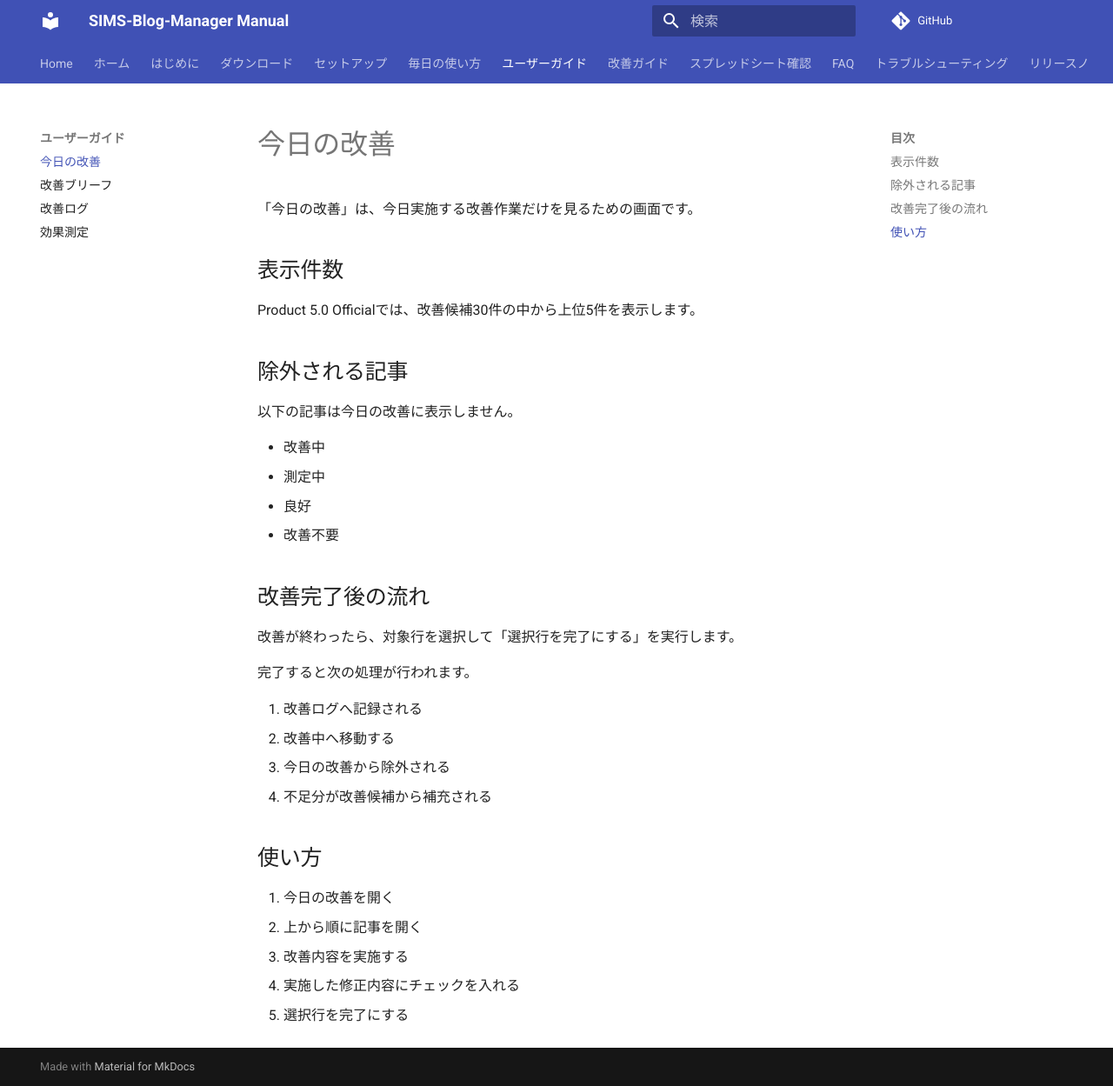
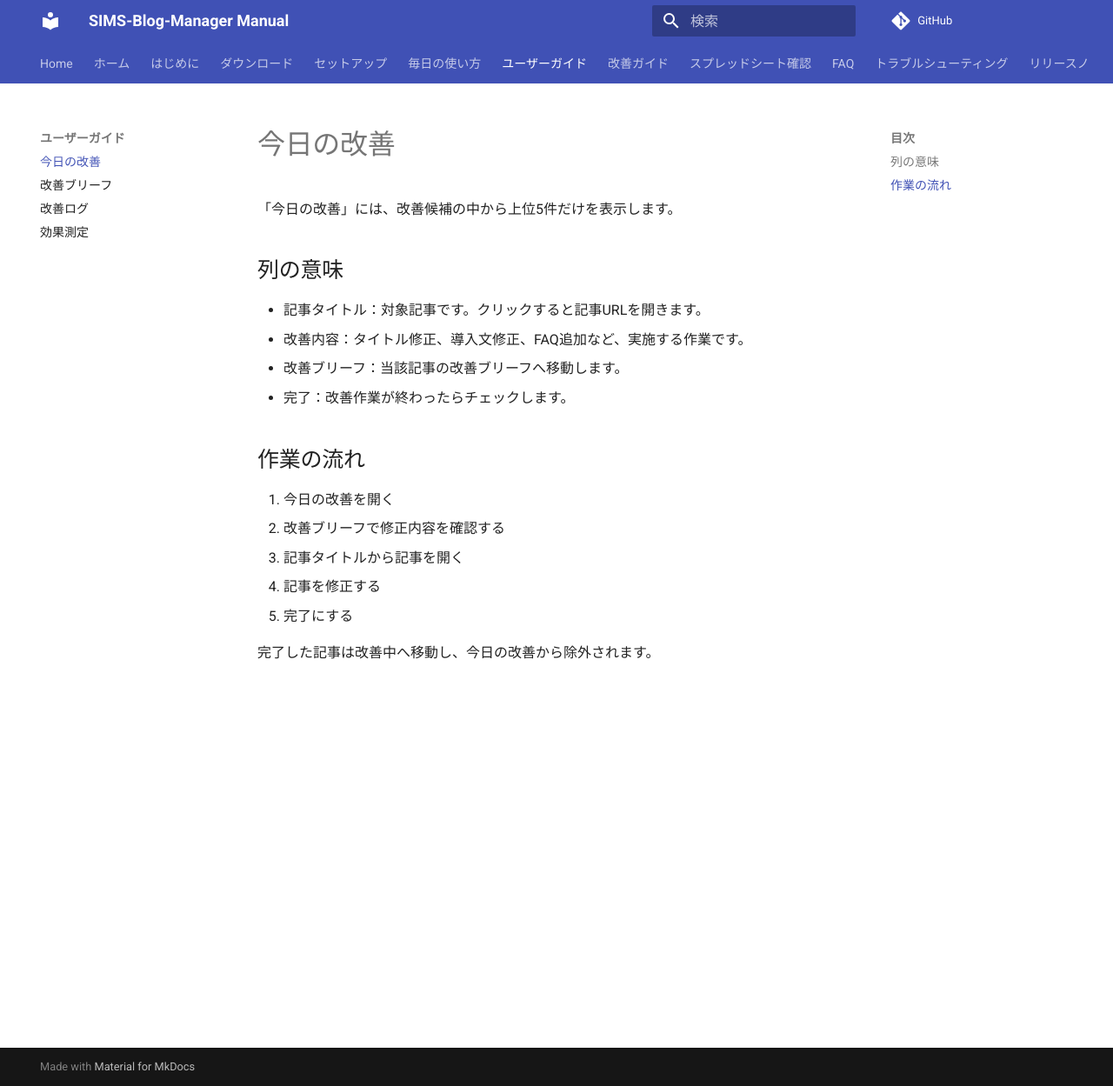
Before and after one commit to simstools55-ops/SIMS-Blog-Manager, an MkDocs documentation site: the page built from docs/user-guide/todays-improvement.md, in a window 1280 px wide and 1249 px high. Shown: the whole window at 87% size. Built offline with MkDocs 1.6.1 and Material for MkDocs 9.7.7, drawn with Linux system fonts in a browser that asks for light colours; comment, search, counter and statistics services are not loaded.

Commit message:
Product 5.0 Home Phase 1 Fix

```diff
--- a/docs/home.md
+++ b/docs/home.md
@@ -1,8 +1,8 @@
-# Home
+# Home画面
 
-Homeは、SIMS-Blog-Managerを毎日最初に開いたときに確認する画面です。
+Product 5.0 Officialでは、Home画面は毎日最初に見る画面です。
 
-Product 5.0 Officialでは、Homeに表示する情報を次の3つだけに絞っています。
+表示する内容は次の3つだけです。
 
 1. ブログ全体の状況
 2. 改善作業の状況
@@ -10,32 +10,18 @@ Product 5.0 Officialでは、Homeに表示する情報を次の3つだけに絞
 
 ## ブログ全体の状況
 
-Home上部には、現在のブログ全体の状態を表示します。
-
-- 良好記事数
+- 総記事数
+- 良好記事数 / 総記事数（割合）
 - 改善中記事数
 - 改善候補数
 
-細かい管理データは表示しません。詳細確認が必要な場合のみ、ブログ診断・改善中・今日の改善を開きます。
-
 ## 改善作業の状況
 
-Home中央には、今日の作業に関係する状態だけを表示します。
-
-- 今日の改善残数
-- 測定中件数
-- 今週の完了件数
-- 最終データ更新
-- 最終処理結果
+- 今日の改善表示件数
+- 最終取得日
+- 直近処理
 
 ## 今日やること
 
-Home右側には、今日対応する改善候補を最大5件表示します。
-
-実際の編集作業や完了処理は、タブ「今日の改善」で行います。
-
-## Product 5.0での考え方
-
-Homeは作業画面ではなく、判断画面です。
-
-毎日見る情報だけを残し、管理用情報や開発者向けの説明は表示しません。
+初回セットアップが未完了の場合は、次に行う手順を表示します。
+初回データ取得後は、今日の改善を上から順に実施します。
--- a/docs/user-guide/todays-improvement.md
+++ b/docs/user-guide/todays-improvement.md
@@ -1,35 +1,20 @@
 # 今日の改善
 
-「今日の改善」は、今日実施する改善作業だけを見るための画面です。
+「今日の改善」には、改善候補の中から上位5件だけを表示します。
 
-## 表示件数
+## 列の意味
 
-Product 5.0 Officialでは、改善候補30件の中から上位5件を表示します。
+- 記事タイトル：対象記事です。クリックすると記事URLを開きます。
+- 改善内容：タイトル修正、導入文修正、FAQ追加など、実施する作業です。
+- 改善ブリーフ：当該記事の改善ブリーフへ移動します。
+- 完了：改善作業が終わったらチェックします。
 
-## 除外される記事
-
-以下の記事は今日の改善に表示しません。
-
-- 改善中
-- 測定中
-- 良好
-- 改善不要
-
-## 改善完了後の流れ
-
-改善が終わったら、対象行を選択して「選択行を完了にする」を実行します。
-
-完了すると次の処理が行われます。
-
-1. 改善ログへ記録される
-2. 改善中へ移動する
-3. 今日の改善から除外される
-4. 不足分が改善候補から補充される
-
-## 使い方
+## 作業の流れ
 
 1. 今日の改善を開く
-2. 上から順に記事を開く
-3. 改善内容を実施する
-4. 実施した修正内容にチェックを入れる
-5. 選択行を完了にする
+2. 改善ブリーフで修正内容を確認する
+3. 記事タイトルから記事を開く
+4. 記事を修正する
+5. 完了にする
+
+完了した記事は改善中へ移動し、今日の改善から除外されます。
```
Also changed, not shown: CHANGELOG.md (+8 -11 lines), PRODUCT_BODY_README.md (+4 -21 lines), 2 other files.
